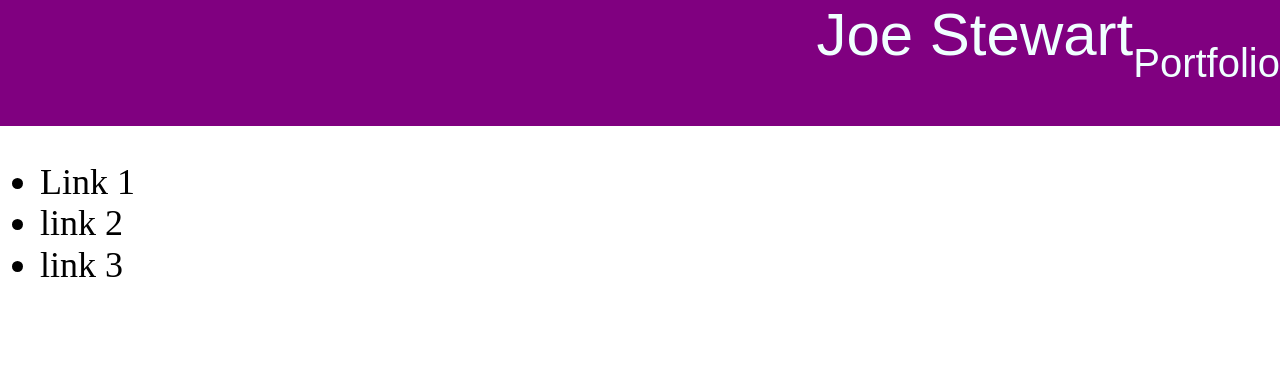
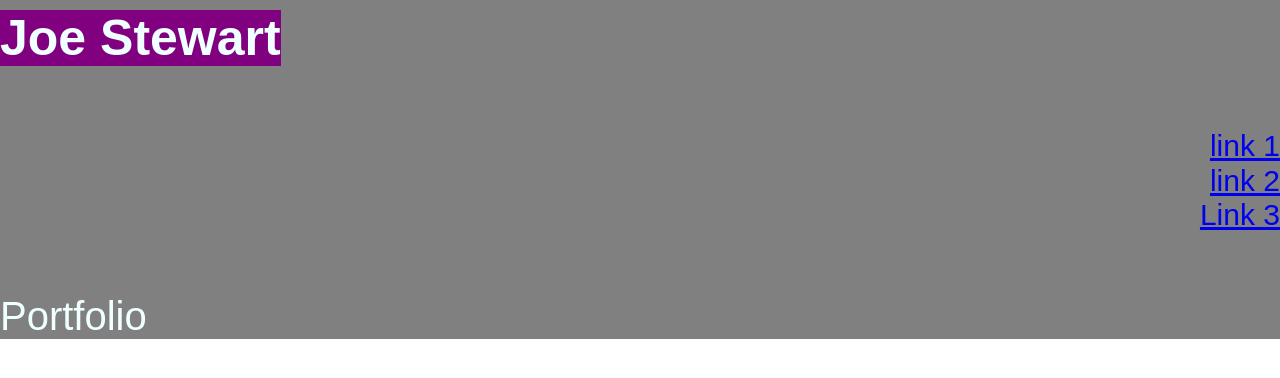
Before and after one commit to stewartjoseph24/wk2-portfolio-assignment, a plain HTML site: page index.html in a window 1280 px wide. Drawn offline with Linux system fonts and the light colour scheme; a web font is replaced by a local one.

Commit message:
started reworking header/nav bar

```diff
--- a/index.html
+++ b/index.html
@@ -10,15 +10,22 @@
 </head>
 <body>
     <header>
-        Joe Stewart
+        <h1>Joe Stewart</h1>
+        <nav>
+            <ul>
+                <li>
+                    <a href="#link1">link 1</a>
+                </li>
+                <li>
+                    <a href="#link2">link 2</a>
+                </li>
+                <li>
+                   <a href="#link3">Link 3</a>
+                </li>
+            </ul>
+        </nav>
         <p>Portfolio</p>
     </header>
-    <nav>
-        <ul>
-            <li>Link 1</li>
-            <li>link 2</li>
-            <li>link 3</li>
-        </ul>
-    </nav>
+
 </body>
 </html>
--- a/styles/style.css
+++ b/styles/style.css
@@ -8,14 +8,25 @@ body {
 
 header {
     font-size: 60px;
-    background-color: var(--primary);
-    display: flex;
+    background-color: grey;
     font-family: 'Anek Malayalam', sans-serif;
     color:azure;
-    justify-content: flex-end;
+}
+
+header h1{
+    font-size: 50px;
+    background-color: var(--primary);
+    display: inline;
 }
 
 header p {
     font-size: 40px;
-    border: 10px var(--secondary);
 }
+
+header li {
+    font-size: 30px;
+    list-style: none;
+    display: flex;
+    justify-content: end;
+    flex-flow: row wrap;
+}
```
